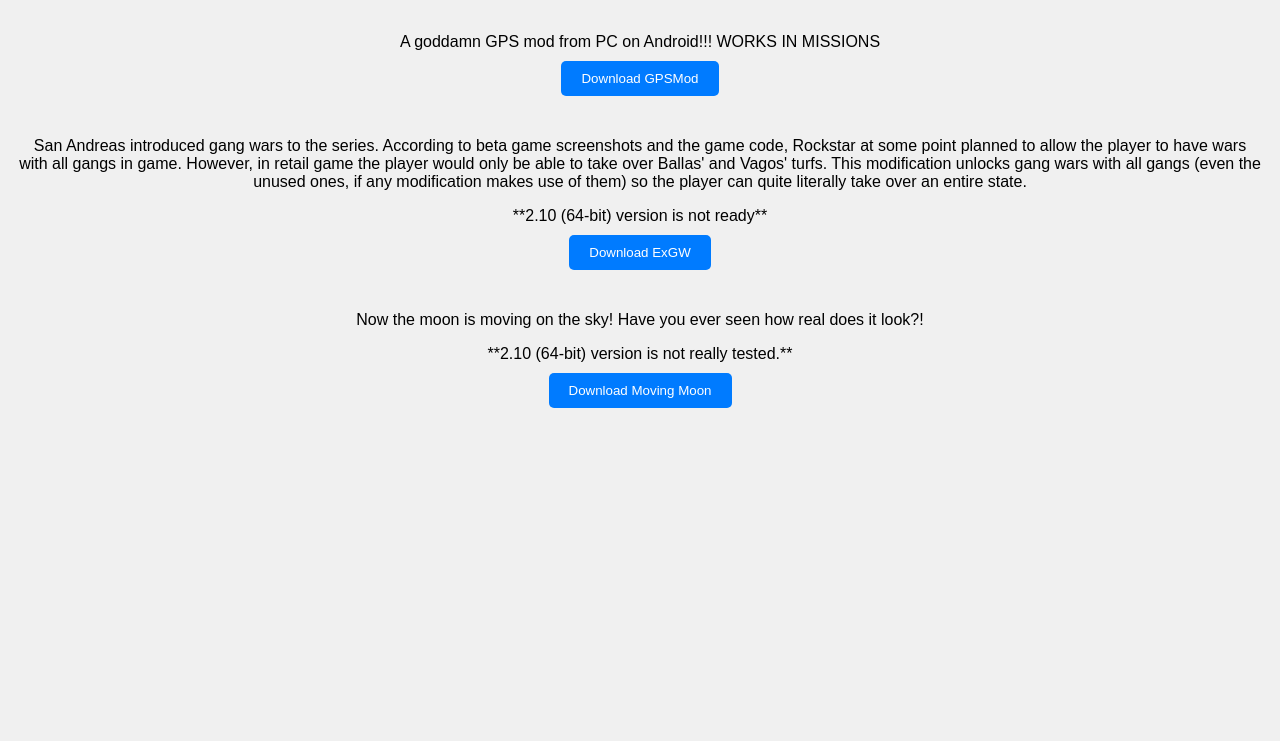
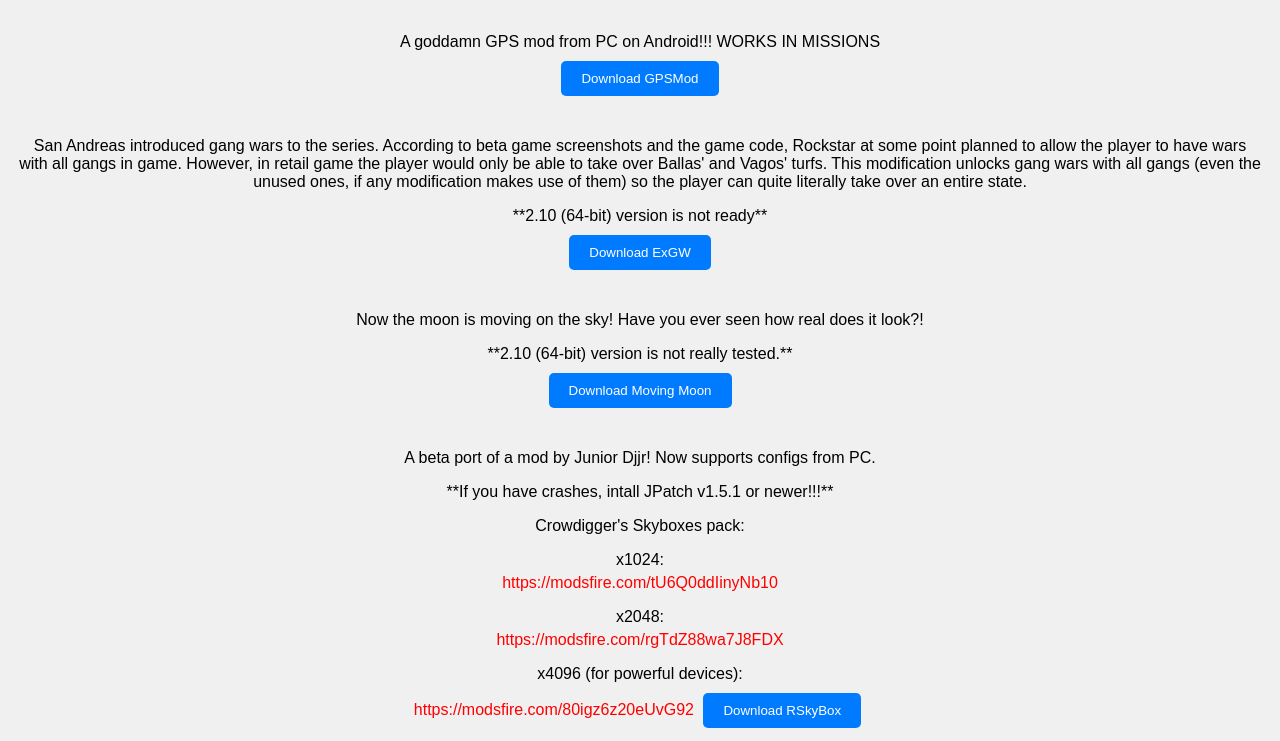
Before and after one commit to op30mmd/dlproj, a plain HTML site: page index.html in a window 1280 px wide. Shown: the part 526-1267 px from the top of the page. Drawn offline with Linux system fonts and the light colour scheme.

Commit message:
added realskybox with its data

```diff
--- a/index.html
+++ b/index.html
@@ -11,7 +11,7 @@
             flex-direction: column;
             align-items: center;
             justify-content: center;
-            height: 230vh;
+            height: 300vh;
             background-color: #f0f0f0;
         }
         .download-button {
@@ -113,8 +113,20 @@ WORKS IN MISSIONS</p>
         <p>Now the moon is moving on the sky!
 Have you ever seen how real does it look?!</p>
         <p>**2.10 (64-bit) version is not really tested.**</p>
-        <a href="https://modsfire.com/B7qMDdyVS4Gqlu7" download="ExternalFile5">
+        <a href="https://modsfire.com/B7qMDdyVS4Gqlu7" download="ExternalFile7">
             <button>Download Moving Moon</button>
+        </a>
+    </div>
+    <div class="download-button">
+        <p>A beta port of a mod by Junior Djjr!
+Now supports configs from PC.</p>
+        <p>**If you have crashes, intall JPatch v1.5.1 or newer!!!**</p>
+        <p>Crowdigger's Skyboxes pack:</p>
+        <p>x1024: </p> <a href="https://modsfire.com/tU6Q0ddIinyNb10" style="color: #FF0000;">https://modsfire.com/tU6Q0ddIinyNb10</a>
+        <p>x2048: </p> <a href="https://modsfire.com/rgTdZ88wa7J8FDX" style="color:#FF0000;">https://modsfire.com/rgTdZ88wa7J8FDX</a>
+        <p>x4096 (for powerful devices): </p> <a href="https://modsfire.com/80igz6z20eUvG92" style="color:#FF0000;">https://modsfire.com/80igz6z20eUvG92</a>
+        <a href="https://modsfire.com/fDeH3qlQqwlm7q1" download="ExternalFile8">
+            <button>Download RSkyBox</button>
         </a>
     </div>
     <footer>
```
